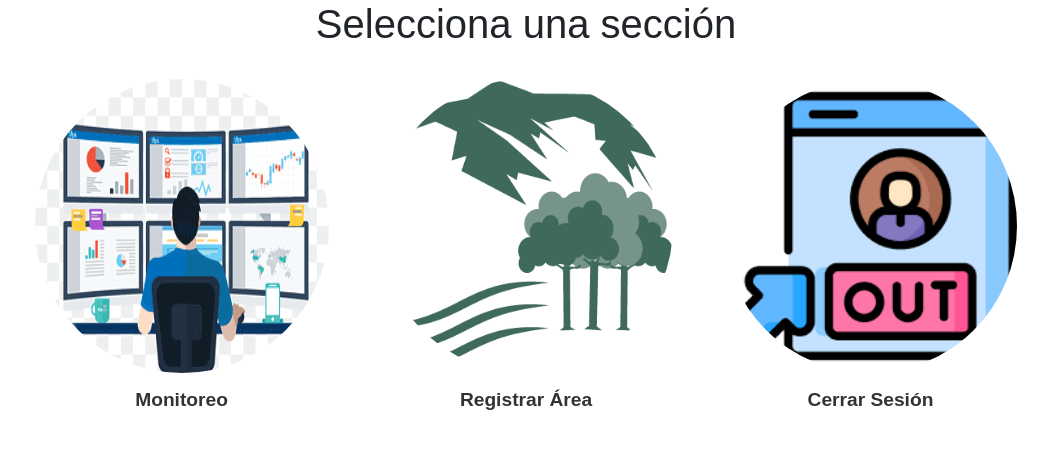
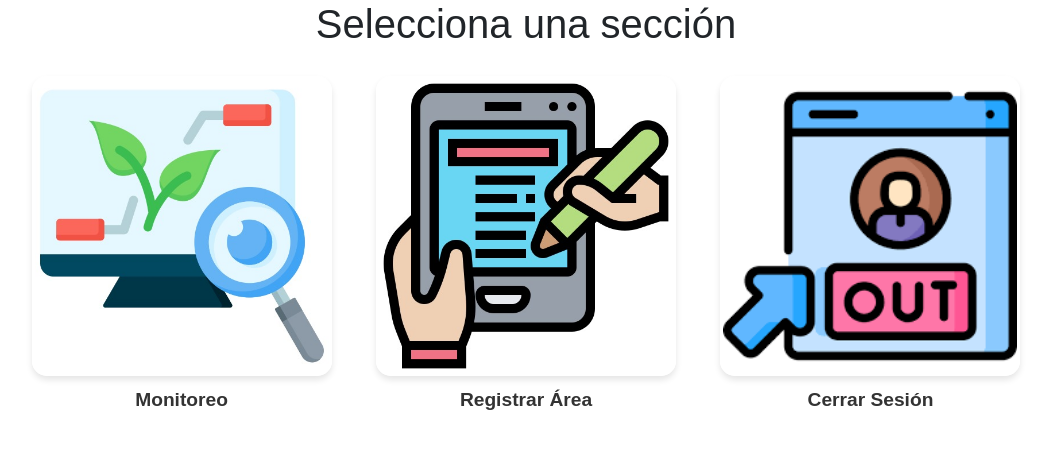
Before and after one commit to LeonardoHP29/tecweb, a PHP site: page /tecweb/Analista/menu.php in a window 1280 px wide. Shown: the part 166-615 px from the top of the page, without its empty margins (114-1165 px from the left). Run offline with PHP 8.4, Linux system fonts and the light colour scheme.

Commit message:
Modificacion de estilos

```diff
--- a/Proyecto_TW/Analista/menu.php
+++ b/Proyecto_TW/Analista/menu.php
@@ -27,14 +27,14 @@
 
         <div class="profile">
             <a href="Monitoreo.html">
-                <img src="../img/Monitoreo.png" alt="Perfil 1">
+                <img src="../img/Monitoreo.jpg" alt="Perfil 1">
                 <div class="profile-name">Monitoreo</div>
             </a>
         </div>
 
         <div class="profile">
             <a href="RegistroArea.html">
-                <img src="../img/Area.png" alt="Perfil 2">
+                <img src="../img/agregar.jpg" alt="Perfil 2">
                 <div class="profile-name">Registrar Área</div>
             </a>
         </div>
--- a/Proyecto_TW/css/menu.css
+++ b/Proyecto_TW/css/menu.css
@@ -1,5 +1,4 @@
 body {
-
     text-align: center;
     font-family: Arial, sans-serif;
 }
@@ -12,23 +11,21 @@ body {
     display: inline-block;
     margin: 20px;
     cursor: pointer;
-    transition: transform 0.2s ease;
+    transition: transform 0.2s ease, box-shadow 0.2s ease;
 }
 
 .profile img {
     width: 300px;
     height: 300px;
-    border-radius: 50%;
+    border-radius: 15px;
     border: 3px solid #fff;
+    box-shadow: 0 4px 6px rgba(0, 0, 0, 0.1);
+    transition: box-shadow 0.2s ease;
 }
 
-.profile:hover {
+.profile img:hover {
     transform: scale(1.1);
-}
-
-.profile-name {
-    margin-top: 10px;
-    font-size: 16px;
+    box-shadow: 0 8px 16px rgba(0, 0, 0, 0.3), 0 0 20px rgba(255, 255, 0, 0.6);
 }
 
 .btn-continue {
@@ -60,6 +57,7 @@ body {
         font-size: 3.5rem;
     }
 }
+
 .profile a {
     text-decoration: none;
     display: block;
@@ -84,6 +82,7 @@ body {
 .profile-name:hover {
     color: #007bff;
 }
+
 .blog-header {
     line-height: 1;
     border-bottom: 1px solid #e5e5e5;
```
Also changed, not shown: Proyecto_TW/img/Monitoreo.jpg (added), Proyecto_TW/img/agregar.jpg (added). Lines whose indentation alone changed are shown as unchanged.
